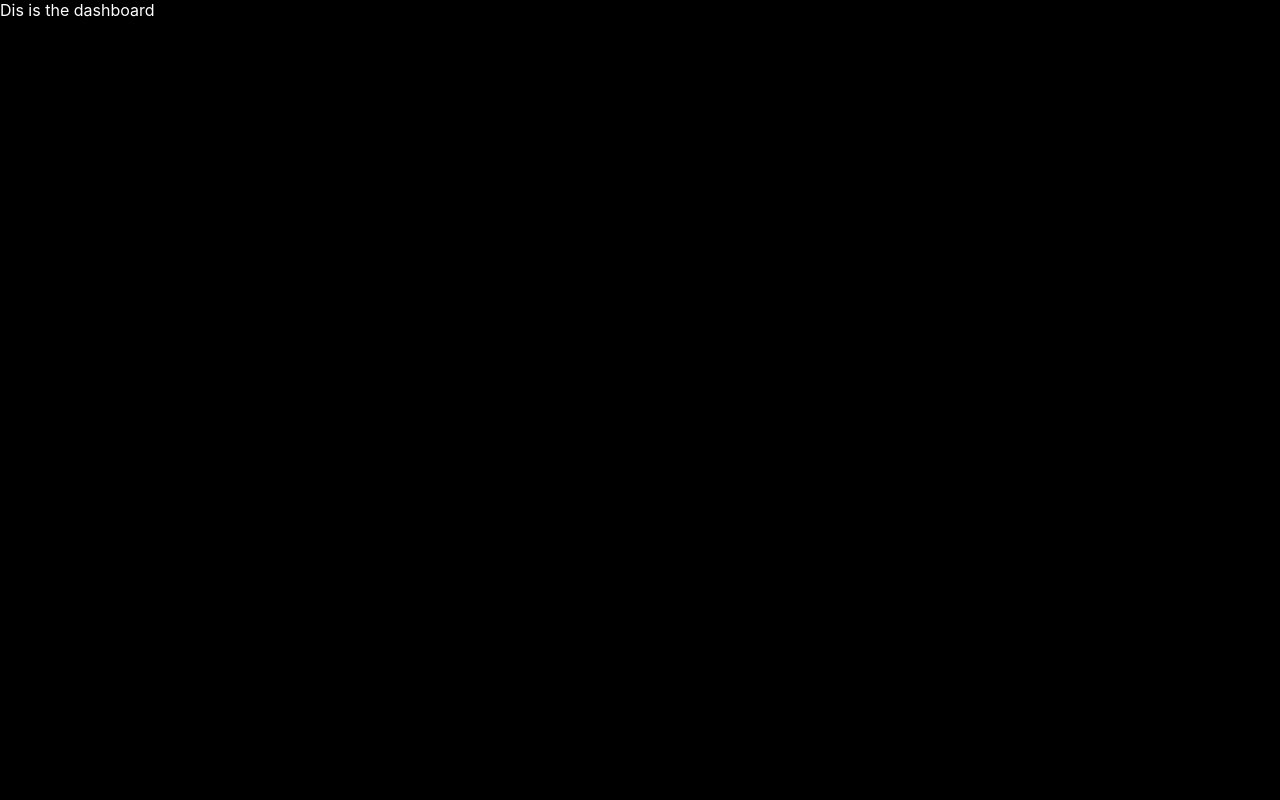
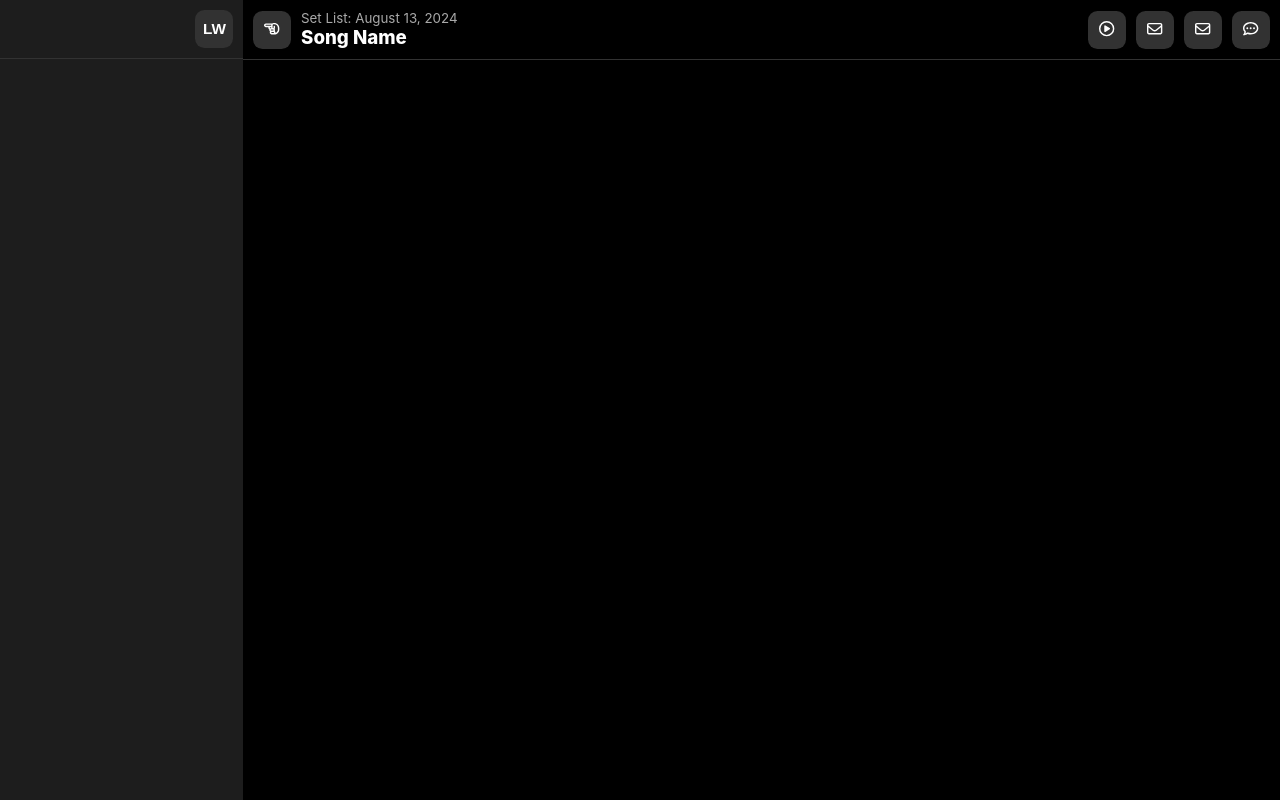
Before and after one commit to liamcharger/live-lyrics-web, a React (Create React App) app: page /dashboard in a window 1280 px wide. Built offline with nearby package versions, Linux system fonts and the light colour scheme; no server answers; sample sign-in values are in the browser's storage.

Commit message:
Dashboard: rudimentary implementation of header

```diff
--- a/src/App.js
+++ b/src/App.js
@@ -6,7 +6,6 @@ import { FontAwesomeIcon } from '@fortawesome/react-fontawesome'
 import { faCircleCheck, faAddressBook, faBell, faBookmark, faCalendar, faPaperPlane, faClock, faBarChart, faChessQueen } from '@fortawesome/free-regular-svg-icons'
 import { faDiscord, faAppStoreIos } from '@fortawesome/free-brands-svg-icons'
 import styles from './styles/App.module.css';
-import './styles/Global.css';
 
 function App() {
   return (
--- a/src/components/Navbar.js
+++ b/src/components/Navbar.js
@@ -1,4 +1,3 @@
-import '../styles/Global.css';
 import styles from '../styles/Navbar.module.css';
 import { useAuth } from '../contexts/AuthContext';
 import { Link } from "react-router-dom";
--- a/src/contexts/AuthContext.js
+++ b/src/contexts/AuthContext.js
@@ -13,7 +13,6 @@ export const AuthProvider = ({ children }) => {
   useEffect(() => {
     const unsubscribe = onAuthStateChanged(auth, (user) => {
       setUser(user);
-      console.log(user);
       setLoading(false);
     });
 
--- a/src/index.js
+++ b/src/index.js
@@ -11,6 +11,7 @@ import Dashboard from './pages/Dashboard';
 import PrivacyPolicy from './pages/PrivacyPolicy';
 import ProtectedRoute from './components/ProtectedRoute';
 import { AuthProvider } from './contexts/AuthContext';
+import './styles/Global.css';
 
 const router = createBrowserRouter([
   {
--- a/src/pages/Dashboard.js
+++ b/src/pages/Dashboard.js
@@ -1,13 +1,47 @@
 import React from 'react';
-import { auth } from '../firebase';
 import styles from '../styles/Dashboard.module.css';
-import '../styles/Global.css';
+import { FontAwesomeIcon } from '@fortawesome/react-fontawesome'
+import { faHandPointLeft, faCommentDots, faEnvelope, faPlayCircle } from '@fortawesome/free-regular-svg-icons'
 
 function Dashboard() {
     return (
         <>
-        <div>
-        Dis is the dashboard
+        <div className={styles.mainCtn}>
+        <div className={styles.sidebar}>
+        <div className={styles.header}>
+        <div className="spcr"></div>
+        <button>LW</button>
+        </div>
+        </div>
+        <div className={styles.main}>
+        <div className={styles.header}>
+        <button>
+            {/* Replace with chevron */}
+            <FontAwesomeIcon icon={faHandPointLeft} />
+        </button>
+        <div className={styles.infoStack}>
+        <div className={styles.subtitle}>Set List: August 13, 2024</div>
+        <h3>Song Name</h3>
+        </div>
+        <div className="spcr"></div>
+        <button>
+            {/* Replace with chevron */}
+            <FontAwesomeIcon icon={faPlayCircle} />
+        </button>
+        <button>
+            {/* Replace with doc */}
+            <FontAwesomeIcon icon={faEnvelope} />
+        </button>
+        <button>
+            {/* Replace with textformat icon */}
+            <FontAwesomeIcon icon={faEnvelope} />
+        </button>
+        <button>
+            {/* Replace with ellipsis */}
+            <FontAwesomeIcon icon={faCommentDots} />
+        </button>
+        </div>
+        </div>
         </div>
         </>
     )
--- a/src/pages/Login.js
+++ b/src/pages/Login.js
@@ -4,7 +4,6 @@ import { signInWithEmailAndPassword } from "firebase/auth";
 import { auth } from '../firebase';
 import styles from '../styles/Login.module.css';
 import detailImage from '../assets/hero-app-preview.png';
-import '../styles/Global.css';
 
 function Login() {
     const navigate = useNavigate();
--- a/src/pages/PrivacyPolicy.js
+++ b/src/pages/PrivacyPolicy.js
@@ -2,7 +2,6 @@ import React from 'react';
 import styles from '../styles/PrivacyPolicy.module.css';
 import Navbar from '../components/Navbar';
 import { useLocation } from 'react-router-dom';
-import '../styles/Global.css';
 
 function PrivacyPolicy() {
     const location = useLocation();
--- a/src/styles/Dashboard.module.css
+++ b/src/styles/Dashboard.module.css
@@ -0,0 +1,84 @@
+.mainCtn {
+    display: flex;
+    flex-direction: row;
+}
+
+.sidebar {
+    top: 0;
+    left: 0;
+    bottom: 0;
+    height: 100vh;
+    width: 300px;
+    background-color: rgb(29, 29, 29);
+}
+
+.sidebar .header {
+    display: flex;
+    flex-direction: row;
+    padding: 10px;
+    border-bottom: solid 1px #323232;
+}
+
+.sidebar .body {
+    padding: 15px;
+}
+
+.main {
+    width: 100%;
+}
+
+.main .header {
+    display: flex;
+    flex-direction: row;
+    justify-content: center;
+    align-items: center;
+    padding: 10px;
+    border-bottom: solid 1px #323232;
+}
+
+.header .infoStack {
+   display: flex;
+   flex-direction: column;
+   margin-left: 10px;
+   text-align: left;
+}
+
+.infoStack .subtitle {
+    font-size: 10pt;
+    color: darkgray;
+ }
+
+.main .header h3 {
+    margin: 0;
+    font-weight: 800;
+}
+
+.header button {
+    width: 38px;
+    height: 38px;
+    padding: 8px;
+    border-radius: 25%;
+    background-color: rgb(50, 50, 50);
+    color: white;
+    margin: 0 auto;
+    font-weight: 600;
+    font-size: 11.5pt;
+    text-align: center;
+    justify-content: center;
+    align-items: center;
+    transition: 0.3s;
+}
+
+.header button:hover {
+    width: 38px;
+    height: 38px;
+    padding: 8px;
+    border-radius: 25%;
+    margin: 0 auto;
+    font-size: 11.5pt;
+    background-color: rgb(40, 40, 40);
+}
+
+.header button + button {
+    margin-left: 10px;
+}
```
